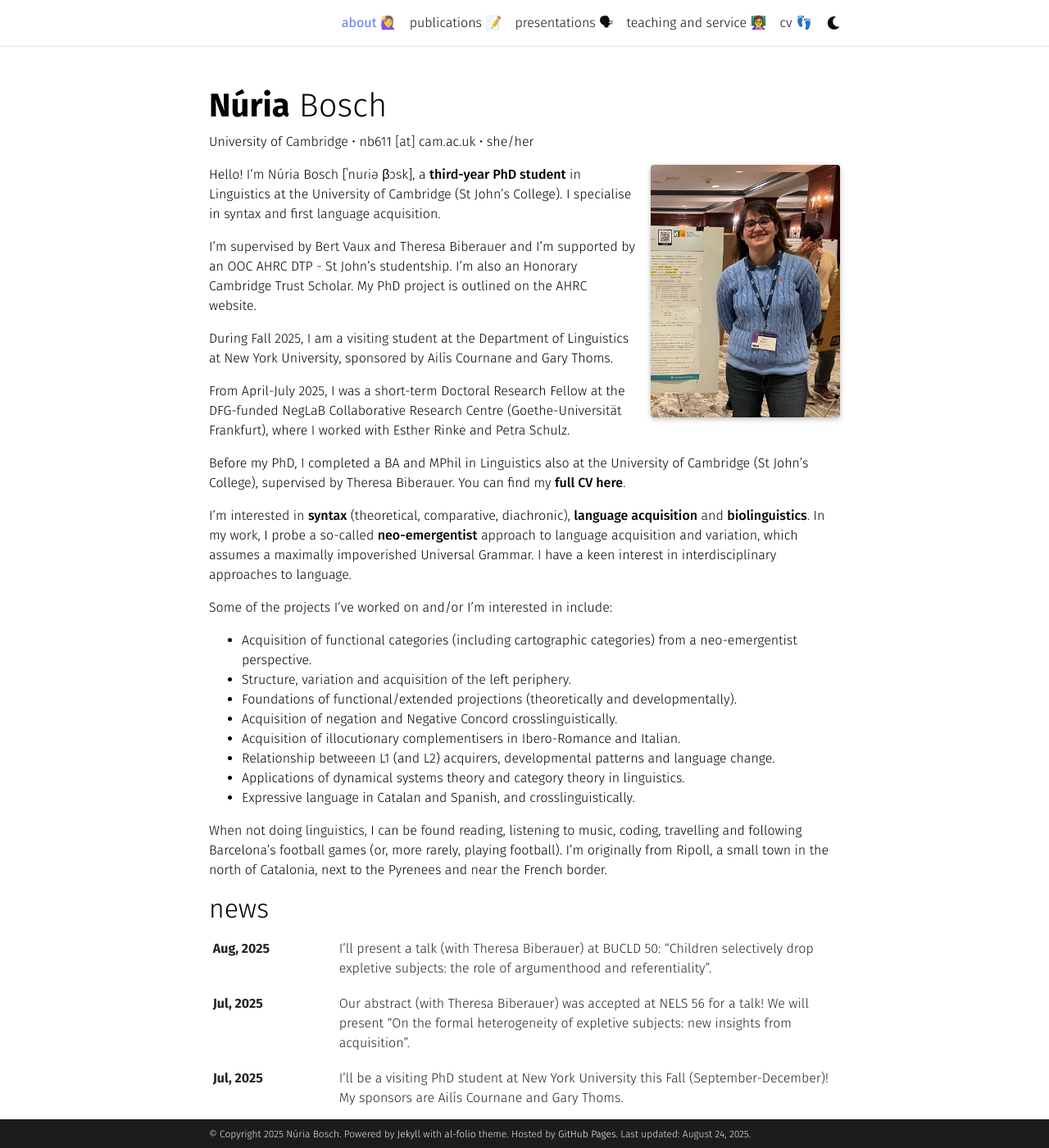
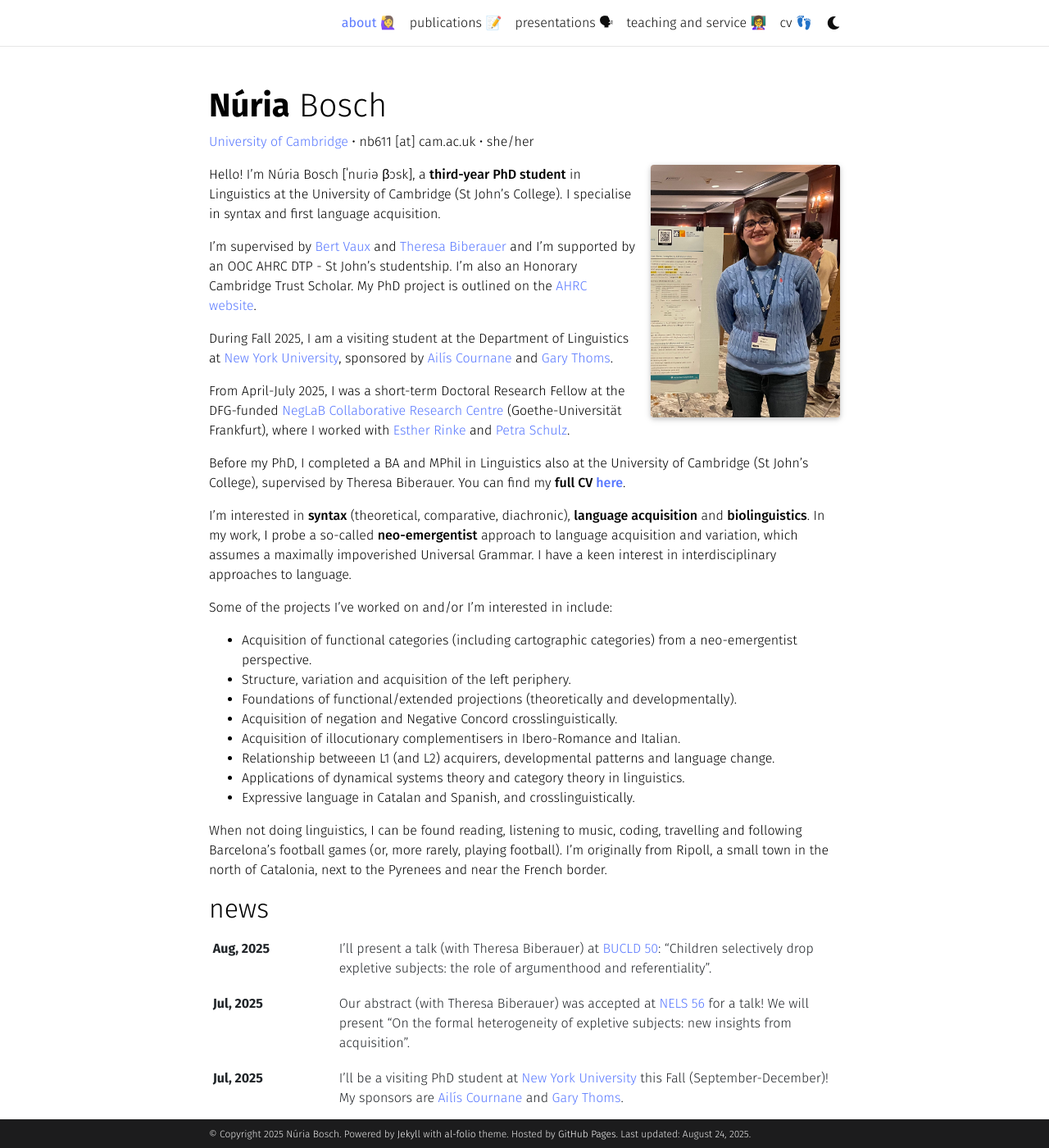
Before and after one commit to nuria-bosch/nuria-bosch.github.io, a Jekyll site: the page built from _pages/about.md, in a window 1280 px wide and 1400 px high. Shown: the whole window at 82% size. Built offline with Jekyll 4.4.1, drawn with Linux system fonts in a browser that asks for light colours; full-size pictures stand in for the smaller copies a plugin makes; some web fonts are replaced; comment, search, counter and statistics services are not loaded; a style sheet for code colours, icons or effects is not loaded.

Commit message:
Update _base.scss

```diff
--- a/_sass/_base.scss
+++ b/_sass/_base.scss
@@ -46,10 +46,10 @@ table {
 
 a,
 table.table a {
-  color: var(--global-linj-color);
+  color: var(--global-theme-color);
 
   &:hover {
-    color: var(--global-link-color);
+    color: var(--global-theme-color);
     text-decoration: underline;
   }
 
```
